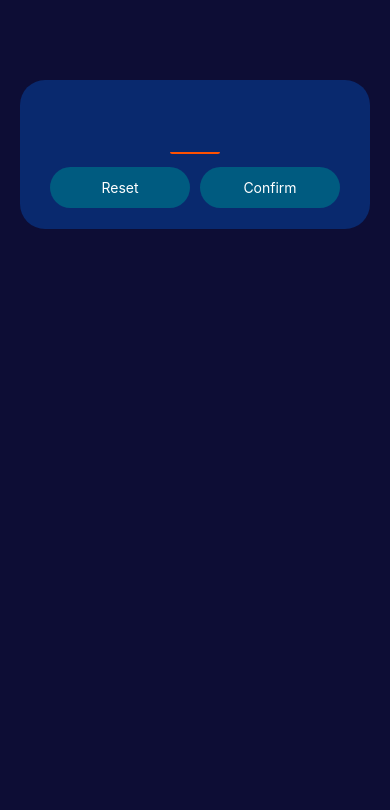
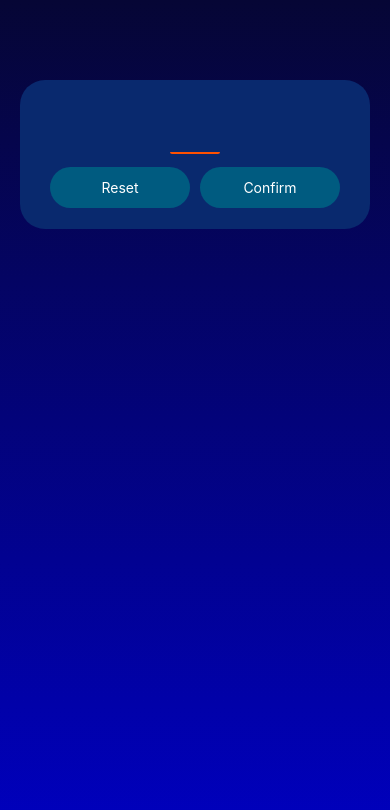
Before and after one commit to Vahidpro/guess-me-android, a React Native app: screen / in a window 390 px wide. Shown: the top 810 px of the page. Built offline with nearby package versions, Linux system fonts and the light colour scheme.

Commit message:
Added Gradient background

```diff
--- a/App.js
+++ b/App.js
@@ -1,13 +1,14 @@
 import { StatusBar } from "expo-status-bar";
 import { StyleSheet, Text, View } from "react-native";
 import StartGameScreen from "./screens/StartGameScreen";
+import { LinearGradient } from "expo-linear-gradient";
 
 export default function App() {
 	return (
-		<View style={styles.container}>
+		<LinearGradient colors={["#060635", "#0000c0"]} style={styles.container}>
 			<StatusBar style="light" />
 			<StartGameScreen></StartGameScreen>
-		</View>
+		</LinearGradient>
 	);
 }
 
--- a/package.json
+++ b/package.json
@@ -12,7 +12,8 @@
     "expo": "~47.0.12",
     "expo-status-bar": "~1.4.2",
     "react": "18.1.0",
-    "react-native": "0.70.5"
+    "react-native": "0.70.5",
+    "expo-linear-gradient": "~12.0.1"
   },
   "devDependencies": {
     "@babel/core": "^7.12.9"
```
Also changed, not shown: 1 other file (tests, documents, lock files or other folders).
